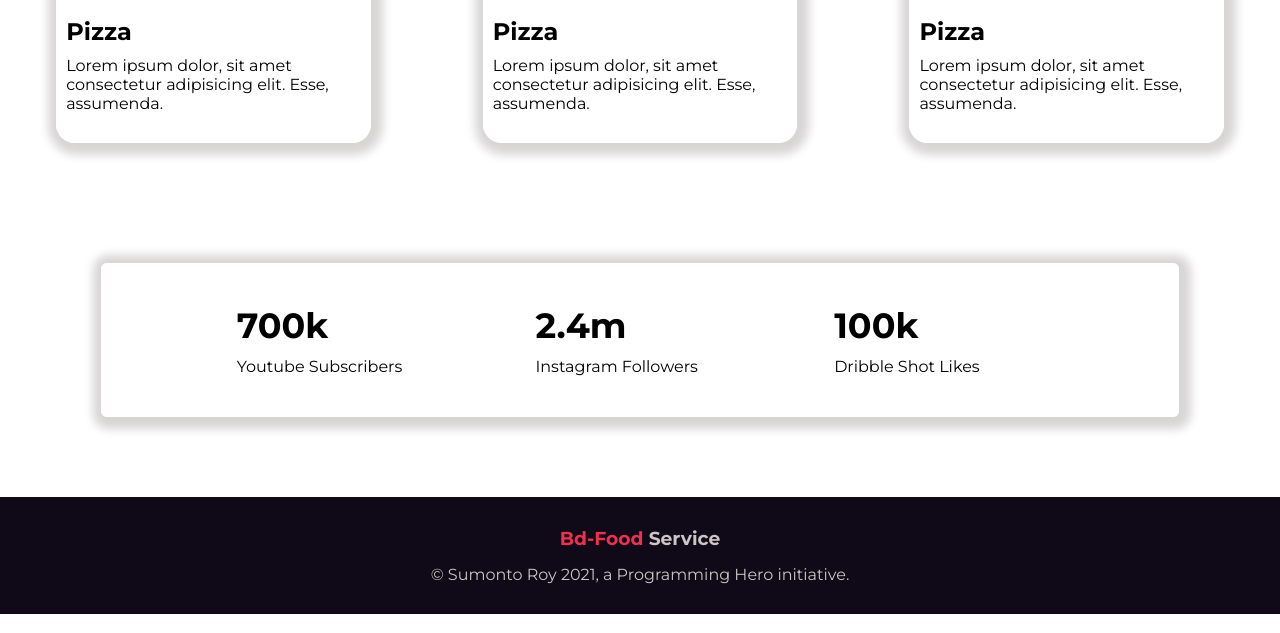
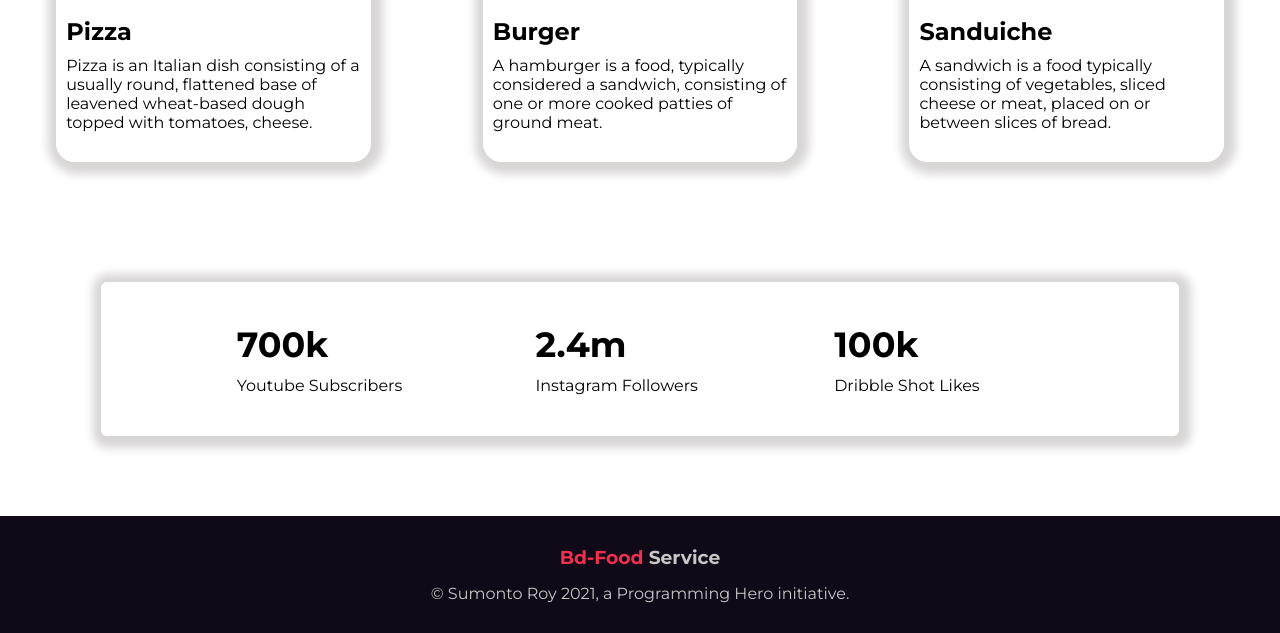
Before and after one commit to SumontoRoy/bdfood, a plain HTML site: page index.html in a window 1280 px wide. Shown: the part 1424-2057 px from the top of the page. Drawn offline with Linux system fonts and the light colour scheme; a web font is replaced by a local one.

Commit message:
final update

```diff
--- a/index.html
+++ b/index.html
@@ -13,7 +13,7 @@
 <body>
     <!-- navbar part start-->
             <nav>
-                <a class="heading-text" href="" target="_blank"><h1>Bd-Food</h1></a>
+                <a class="heading-text" href="https://www.linkedin.com/in/shakhorroybd/" target="_blank"><h1>Bd-Food</h1></a>
                 <ul>
                     <li><a href="https://www.linkedin.com/in/shakhorroybd/" target="_blank">HOME</a></li>
                     <li><a href="https://www.linkedin.com/in/shakhorroybd/" target="_blank">RECIPES</a></li>
@@ -66,7 +66,7 @@
                         </div>
                         <div>
                             <h2>Pizza</h2>
-                            <p>Lorem ipsum dolor, sit amet consectetur adipisicing elit. Esse, assumenda.</p>
+                            <p>Pizza is an Italian dish consisting of a usually round, flattened base of leavened wheat-based dough topped with tomatoes, cheese.</p>
                         </div>
                     </div>
                     <div class="half-content recipe-item" id="burger">
@@ -74,8 +74,8 @@
                             <img src="images/recipe2.jpg" alt="burger">
                         </div>
                         <div>
-                            <h2>Pizza</h2>
-                            <p>Lorem ipsum dolor, sit amet consectetur adipisicing elit. Esse, assumenda.</p>
+                            <h2>Burger</h2>
+                            <p>A hamburger is a food, typically considered a sandwich, consisting of one or more cooked patties of ground meat.</p>
                         </div>
                     </div>
                     <div class="half-content recipe-item" id="sanduiche">
@@ -83,8 +83,8 @@
                             <img src="images/recipe3.jpg" alt="sanduiche">
                         </div>
                         <div>
-                            <h2>Pizza</h2>
-                            <p>Lorem ipsum dolor, sit amet consectetur adipisicing elit. Esse, assumenda.</p>
+                            <h2>Sanduiche</h2>
+                            <p>A sandwich is a food typically consisting of vegetables, sliced cheese or meat, placed on or between slices of bread.</p>
                         </div>
                     </div>
                 </div>
@@ -110,17 +110,6 @@
             </section>
     <!-- view part end-->
 
-    <!-- contact part end-->
-            <section class="contact-section">
-                <div>
-
-                </div>
-                <div>
-
-                </div>
-            </section>
-    <!-- contact part end-->
-
     <!-- footer part start-->
             <footer class="footer-section">
                 <h3><span class="heading-text">Bd-Food</span> Service</h3>
```
Also changed, not shown: css/style.css (+3 -8 lines), images/contact-bg.png (added).
